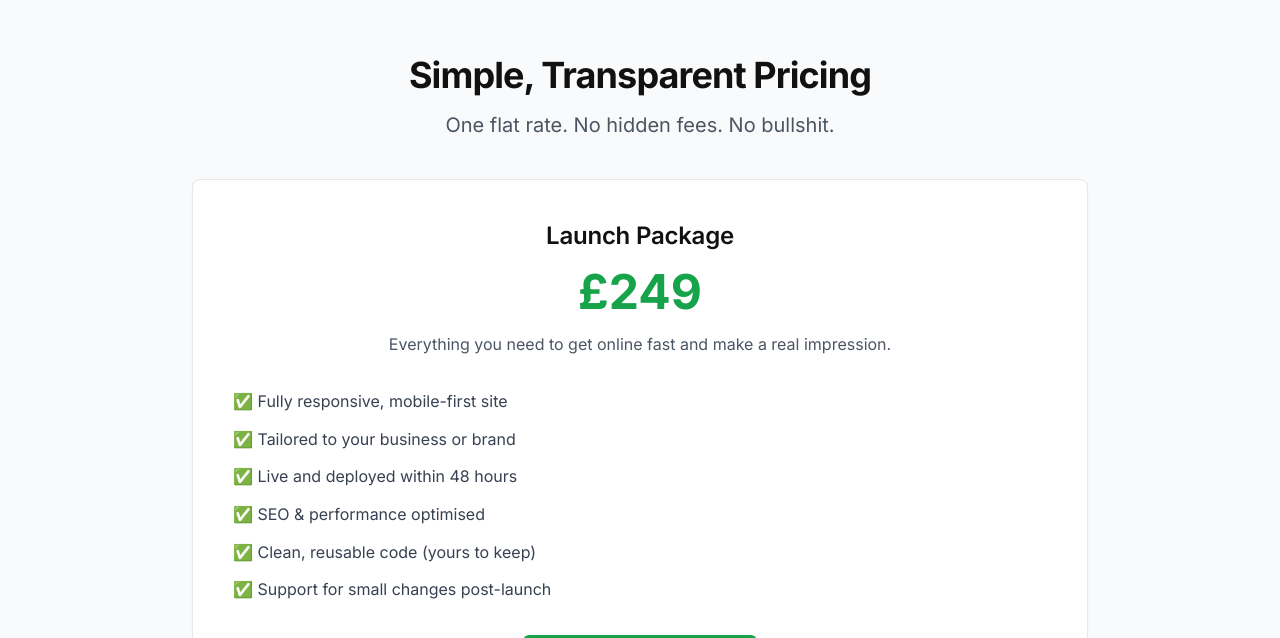
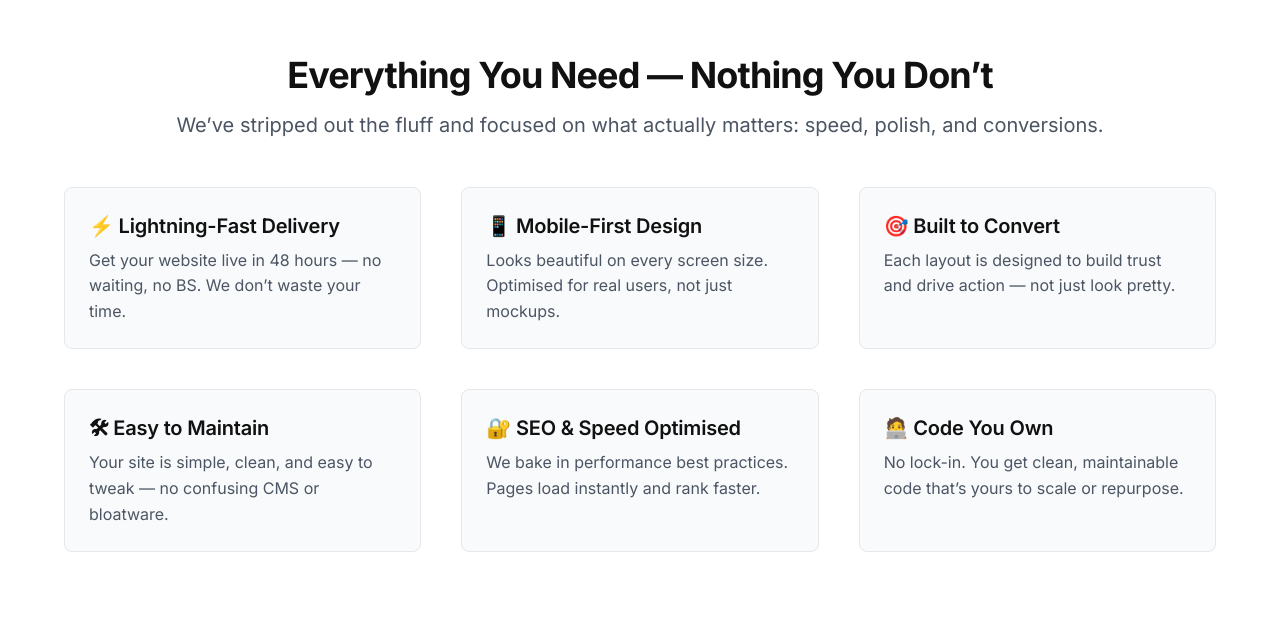
Before and after one commit to lukevonbergen/web-base, a Next.js app: page / in a window 1280 px wide. Shown: the part 1382-2020 px from the top of the page. Built offline with nearby package versions, Linux system fonts and the light colour scheme.

Commit message:
component

```diff
--- a/app/page.js
+++ b/app/page.js
@@ -20,6 +20,7 @@ export default function HomePage() {
           ]}
         />
         <Features />
+        <Features />
         <Pricing />
         <Footer />
       </main>
```
